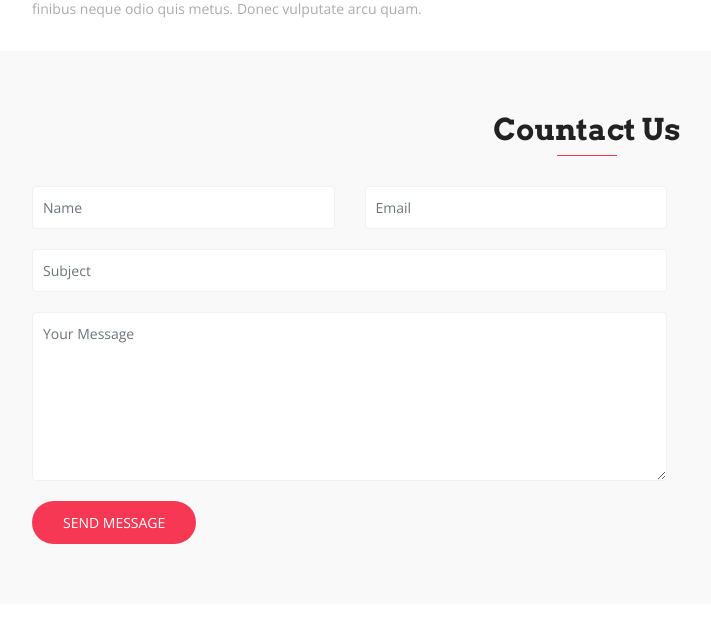
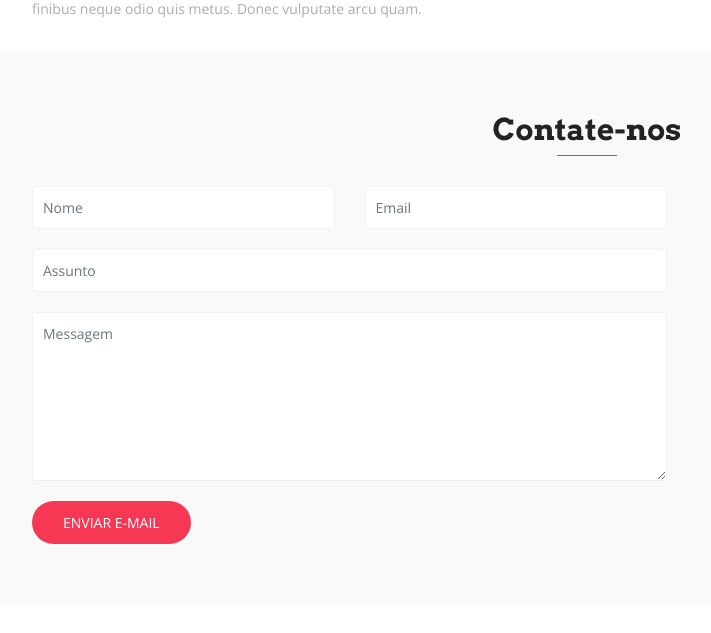
Before and after one commit to ramcorreio/fusion, a Django app: page / in a window 1280 px wide. Shown: the part 3636-4269 px from the top of the page, without its empty margins (53-764 px from the left). Run offline with Django 3.2, Linux system fonts and the light colour scheme; data that the repository does not hold is empty; some libraries are stand-ins or nearby versions; some web fonts are replaced; grey boxes are pictures that could not be loaded.

Commit message:
atualizando aula 57

```diff
--- /dev/null
+++ b/core/forms.py
@@ -0,0 +1,26 @@
+from django import forms
+from django.core.mail.message import EmailMessage
+
+
+class ContatoForm(forms.Form):
+    nome = forms.CharField(label='Nome', max_length=100)
+    email = forms.EmailField(label='E-mail', max_length=150)
+    assunto = forms.CharField(label='Assunto', max_length=100)
+    mensagem = forms.CharField(label='Mensagem', widget=forms.Textarea())
+
+    def send_email(self):
+        nome = self.cleaned_data['nome']
+        email = self.cleaned_data['email']
+        assunto = self.cleaned_data['assunto']
+        mensagem = self.cleaned_data['mensagem']
+
+        conteudo = f'Nome: {nome}\nE-mail: {email}\nAssunto: {assunto}\nMensagem: {mensagem}'
+
+        mail = EmailMessage(
+            subject=assunto,
+            body=mensagem,
+            from_email='contato@fusion.com.br',
+            to=['contato@fusion.com.br'],
+            headers={'Reply-To': email}
+        )
+        mail.send()
--- a/core/templates/contato.html
+++ b/core/templates/contato.html
@@ -2,39 +2,40 @@
 <section id="contact" class="section-padding bg-gray">
       <div class="container">
         <div class="section-header text-center">
-          <h2 class="section-title wow fadeInDown" data-wow-delay="0.3s">Countact Us</h2>
+          <h2 class="section-title wow fadeInDown" data-wow-delay="0.3s">Contate-nos</h2>
           <div class="shape wow fadeInDown" data-wow-delay="0.3s"></div>
         </div>
         <div class="row contact-form-area wow fadeInUp" data-wow-delay="0.3s">
           <div class="col-lg-7 col-md-12 col-sm-12">
             <div class="contact-block">
-              <form id="contactForm">
+              <form id="contato" method="post" action="{% url 'index' %}">
+                {% csrf_token %}
                 <div class="row">
                   <div class="col-md-6">
                     <div class="form-group">
-                      <input type="text" class="form-control" id="name" name="name" placeholder="Name" required data-error="Please enter your name">
+                      <input type="text" class="form-control" id="nome" name="nome" placeholder="Nome" required data-error="Informe seu nome">
                       <div class="help-block with-errors"></div>
                     </div>
                   </div>
                   <div class="col-md-6">
                     <div class="form-group">
-                      <input type="text" placeholder="Email" id="email" class="form-control" name="email" required data-error="Please enter your email">
+                      <input type="text" placeholder="Email" id="email" class="form-control" name="email" required data-error="Informe seu email">
                       <div class="help-block with-errors"></div>
                     </div>
                   </div>
                    <div class="col-md-12">
                     <div class="form-group">
-                      <input type="text" placeholder="Subject" id="msg_subject" class="form-control" required data-error="Please enter your subject">
+                      <input type="text" placeholder="Assunto" id="assunto" name="assunto" class="form-control" required data-error="Informe seu assunto">
                       <div class="help-block with-errors"></div>
                     </div>
                   </div>
                   <div class="col-md-12">
                     <div class="form-group">
-                      <textarea class="form-control" id="message" placeholder="Your Message" rows="7" data-error="Write your message" required></textarea>
+                      <textarea class="form-control" id="messagem" placeholder="Messagem" name="mensagem" rows="7" data-error="Escreva sua mensagem" required></textarea>
                       <div class="help-block with-errors"></div>
                     </div>
                     <div class="submit-button text-left">
-                      <button class="btn btn-common" id="form-submit" type="submit">Send Message</button>
+                      <button class="btn btn-common" id="form-submit" type="submit">Enviar e-mail</button>
                       <div id="msgSubmit" class="h3 text-center hidden"></div>
                       <div class="clearfix"></div>
                     </div>
--- a/core/templates/hero.html
+++ b/core/templates/hero.html
@@ -15,9 +15,21 @@
         <div class="col-lg-5 col-md-12 col-sm-12 col-xs-12">
           <div class="intro-img">
             <img class="img-fluid" src="{% static 'img/intro-mobile.png' %}" alt="">
+            </div>
           </div>
-        </div>
       </div>
     </div>
+
+    <div class="container">
+      {% if messages %}
+        {% for m in messages %}
+          <div class="alert alert-{{ m.tags }}">
+            <button type="button" class="close" data-dismiss="alert"></button>
+            <strong>{{ m }}</strong>
+          </div>
+        {% endfor %}
+      {% endif %}
+    </div>
+
 </div>
 </header>
--- a/core/views.py
+++ b/core/views.py
@@ -1,12 +1,27 @@
-from django.views.generic import TemplateView
+from django.views.generic import FormView
+from django.urls import reverse_lazy
+from django.contrib import messages
 
 from .models import Servico, Funcionario
+from .forms import ContatoForm
 
-class IndexView(TemplateView):
+
+class IndexView(FormView):
     template_name = 'index.html'
+    form_class = ContatoForm
+    success_url = reverse_lazy('index')
 
     def get_context_data(self, **kwargs):
         context = super(IndexView, self).get_context_data(**kwargs)
         context['servicos'] = Servico.objects.order_by('?').all();
         context['funcionarios'] = Funcionario.objects.order_by('?').all();
         return context
+
+    def form_valid(self, form, *args, **kwargs):
+        form.send_email()
+        messages.success(self.request, 'E-mail enviado com sucesso')
+        return super(IndexView, self).form_valid(form, *args, **kwargs)
+
+    def form_invalid(self, form, *args, **kwargs):
+        messages.error(self.request, 'Erro ao enviar ')
+        return super(IndexView, self).form_invalid(form, *args, **kwargs)
```
Also changed, not shown: fusion/settings.py (+15 -0 lines).
